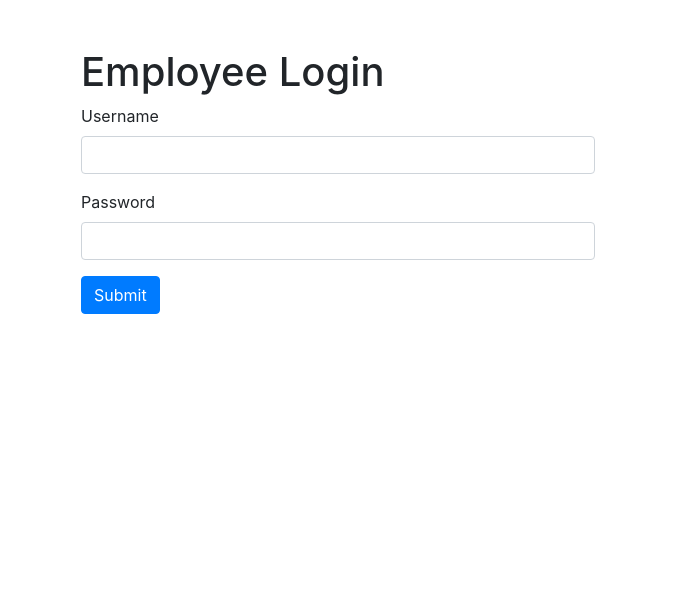
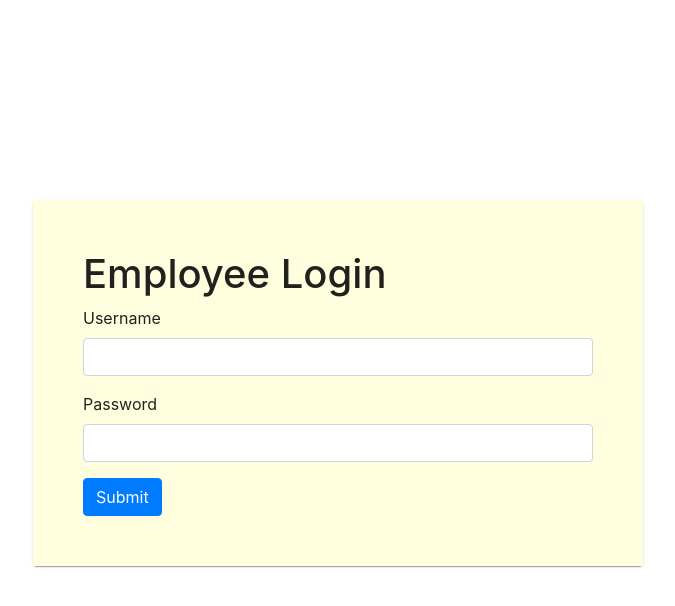
Before and after one commit to JRivera-31/Innovation-Auto-Repair, a Next.js app: page /employee in a window 1280 px wide. Shown: the top 606 px of the page, without its empty margins (302-977 px from the left). Built offline with nearby package versions, Linux system fonts and the light colour scheme.

Commit message:
moved form to center and changed color on employee login

```diff
--- a/pages/employee.js
+++ b/pages/employee.js
@@ -1,8 +1,12 @@
+import Paper from "@material-ui/core/Paper"
+import utilStyles from "../styles/utils.module.css"
+
 export default function Employee() {
     return (
-    <div>
-      <div className="container w-50">
-          <form className="p-5">
+    <div className={utilStyles.background}>
+        <div className="container w-50">
+        <Paper>
+          <form className={utilStyles.form}>
             <h1>Employee Login</h1>
             <div className="form-group">
               <label htmlFor="exampleInputEmail1">Username</label>
@@ -13,7 +17,8 @@ export default function Employee() {
               <input type="password" className="form-control" id="exampleInputPassword1" />
             </div>
             <button type="submit" className="btn btn-primary">Submit</button>
-          </form>
+            </form>
+            </Paper>
         </div>
     </div>
     )
--- a/styles/utils.module.css
+++ b/styles/utils.module.css
@@ -7,3 +7,12 @@
 .contentwrap {
     flex: 1;
 }
+
+.background {
+    margin-top: 25vh;
+}
+
+.form {
+    background-color: lightyellow;
+    padding: 50px;
+}
```
